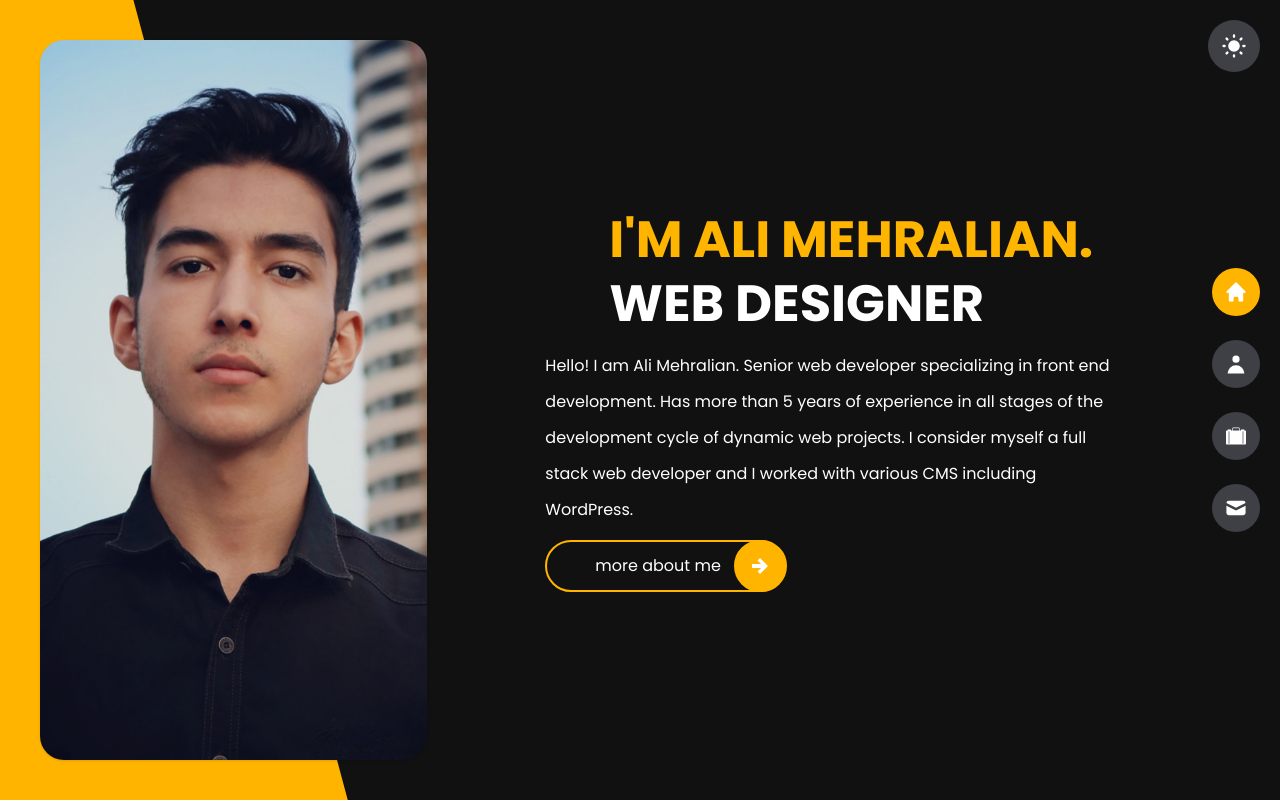
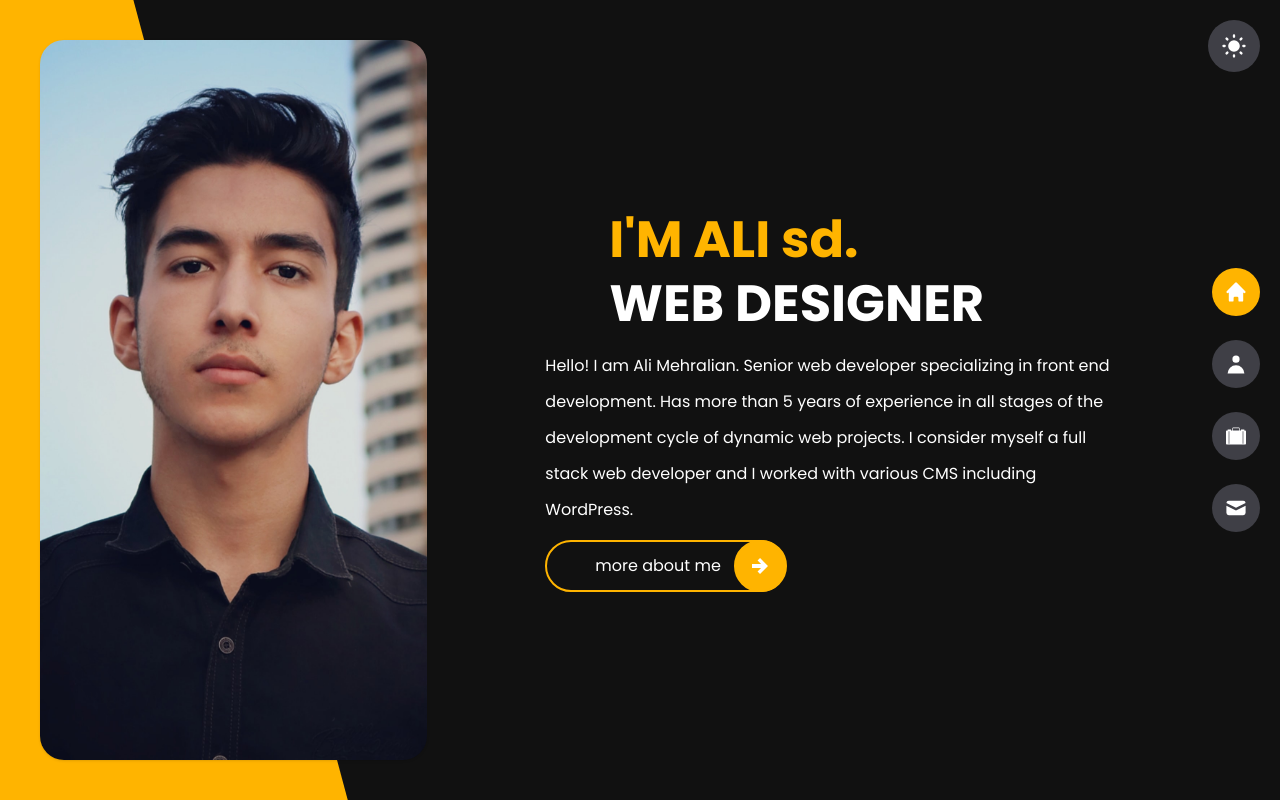
Before and after one commit to alimehralian/alimehralian.ir, a website: page index.html in a window 1280 px wide. Drawn offline with Linux system fonts and the light colour scheme.

Commit message:
test edit

```diff
--- a/index.html
+++ b/index.html
@@ -73,7 +73,7 @@
             </div>
             <div class="lg:w-2/3 w-full flex lg:items-center font-poppins lg:-ml-5 text-center lg:text-left dark:bg-my-black lg:pb-0 pb-32">
                 <div class="mx-auto max-w-xl bodd">
-                    <h1 class="text-my-yellow name-title font-bold leading-tight mb-3 pl-0 text-4xl sm:text-[42px] xl:text-[51px] xl:pl-16">I'M ALI MEHRALIAN.<span class="block text-gray-500 dark:text-white">WEB DESIGNER</span></h1>
+                    <h1 class="text-my-yellow name-title font-bold leading-tight mb-3 pl-0 text-4xl sm:text-[42px] xl:text-[51px] xl:pl-16">I'M ALI sd.<span class="block text-gray-500 dark:text-white">WEB DESIGNER</span></h1>
                     <p class="sm:text-base text-sm sm:leading-9 leading-9 mb-3 text-gray-500 dark:text-white">Hello! I am Ali Mehralian. Senior web developer specializing in front end development. Has more than 5 years of experience in all stages of the development cycle of dynamic web projects.
                         I consider myself a full stack web developer and I worked with various CMS including WordPress.
                     </p>
```
